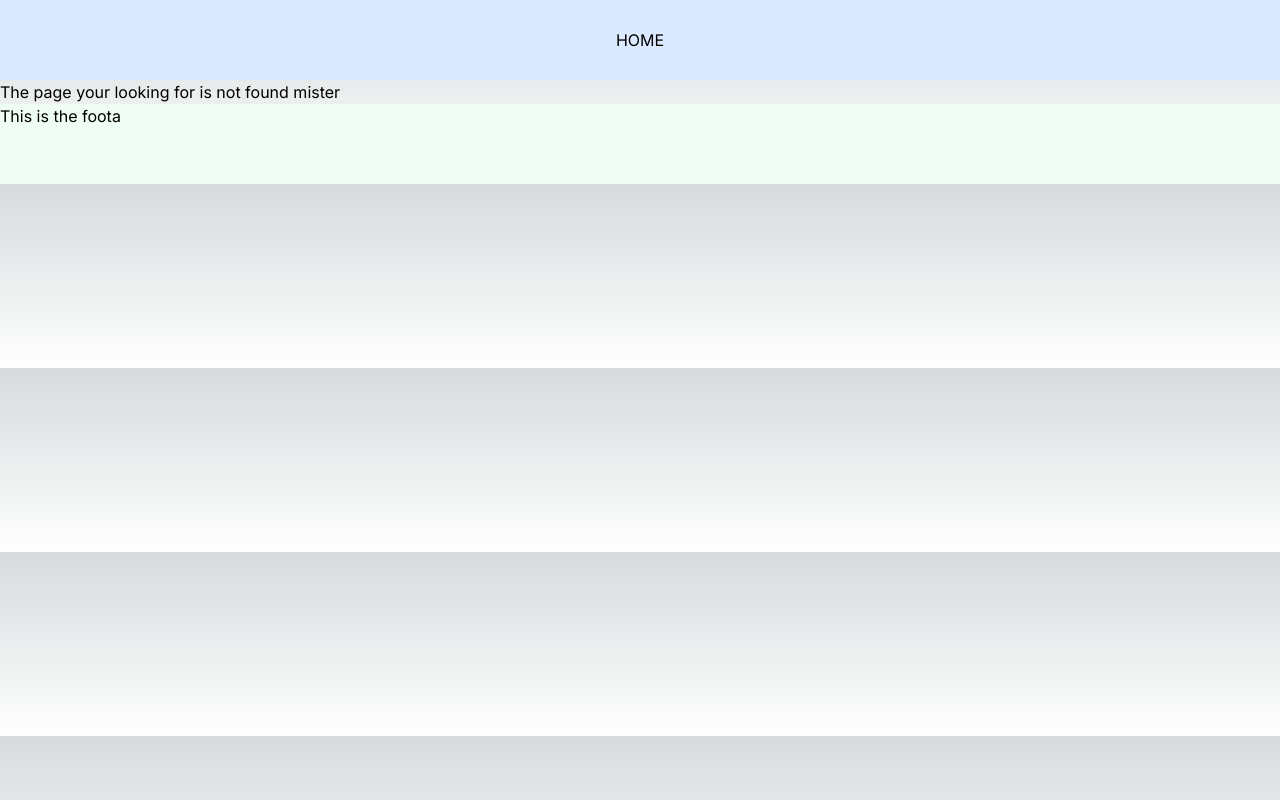
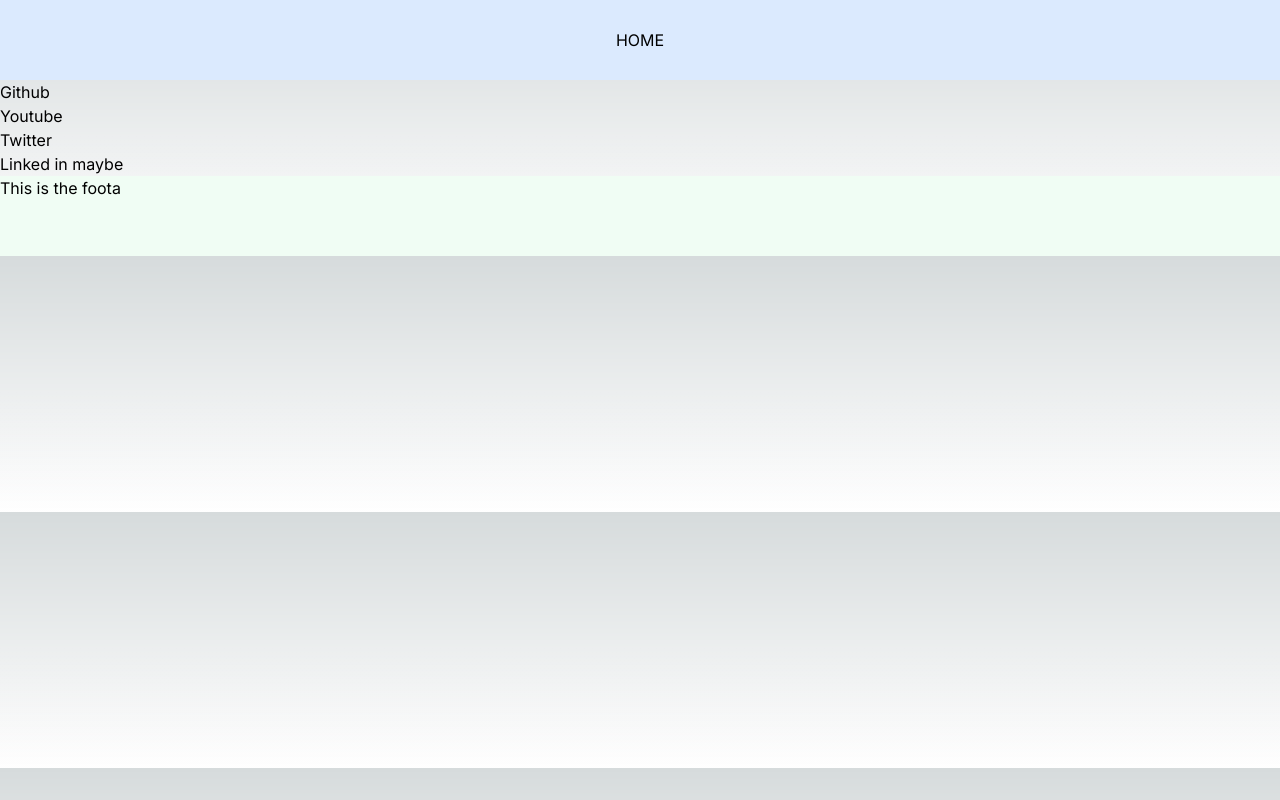
Before and after one commit to KishoreVB70/next-playground, a Next.js app: page /contact in a window 1280 px wide. Before the commit this address had no page. Built offline with nearby package versions, Linux system fonts and the light colour scheme.

Commit message:
added contact path

```diff
--- /dev/null
+++ b/src/app/contact/page.tsx
@@ -0,0 +1,14 @@
+import React from 'react'
+
+const ContactIcons = () => {
+  return (
+    <div>
+        <div>Github</div>
+        <div>Youtube</div>
+        <div>Twitter</div>
+        <div>Linked in maybe</div>
+    </div>
+  )
+}
+
+export default ContactIcons
```
